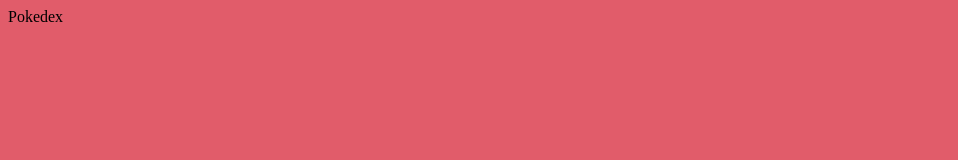
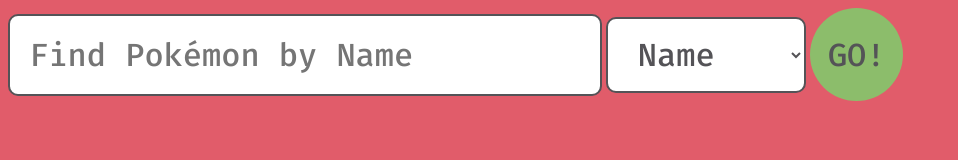
Before and after one commit to wijohnst/vanilla-pokedex, a website built with Parcel: page src/index.html in a window 1280 px wide. Shown: the whole page, without its empty margins (0-958 px from the left). Built offline with nearby package versions, Linux system fonts and the light colour scheme.

Commit message:
chore: Add SearchBar UI
[optional body]

[optional footer(s)]

```diff
--- a/src/index.html
+++ b/src/index.html
@@ -14,7 +14,14 @@
     <title>Pokedex</title>
   </head>
   <body>
-    Pokedex
+    <form>
+    <input type="text" placeholder="Find Pokémon by Name"></input>
+    <select name="criteria" id="search-option">
+      <option value="name">Name</option>
+      <option value="id">Id</option>
+  </select>
+  <button class="go-button" type="submit">GO!</button>
+  </form>
     <script src="index.js" type="module"></script>
   </body>
 </html>
--- a/src/styles.css
+++ b/src/styles.css
@@ -12,3 +12,44 @@
 body {
   background: #e15c6a;
 }
+
+input,
+select {
+  font-family: 'Fira Mono', monospace;
+  font-weight: 500;
+  background-color: var(--poke-white);
+  color: var(--poke-black);
+  border: 2px solid #545357;
+  border-radius: 10px;
+  font-size: 32px;
+  line-height: 38px;
+}
+
+input {
+  color: var(--poke-gray);
+  width: 569px;
+  height: 76px;
+  padding-left: 1.2rem;
+}
+
+input placeholder {
+  color: var(--poke-gray);
+}
+
+select {
+  width: 200px;
+  height: 76px;
+  padding-left: 1.6rem;
+}
+
+.go-button {
+  border-radius: 50%;
+  height: 93px;
+  width: 93px;
+  background-color: var(--poke-green);
+  font-family: 'Fira Mono', monospace;
+  font-weight: 500;
+  font-size: 32px;
+  color: var(--poke-black);
+  border: 0;
+}
```
Also changed, not shown: 1 other file.
